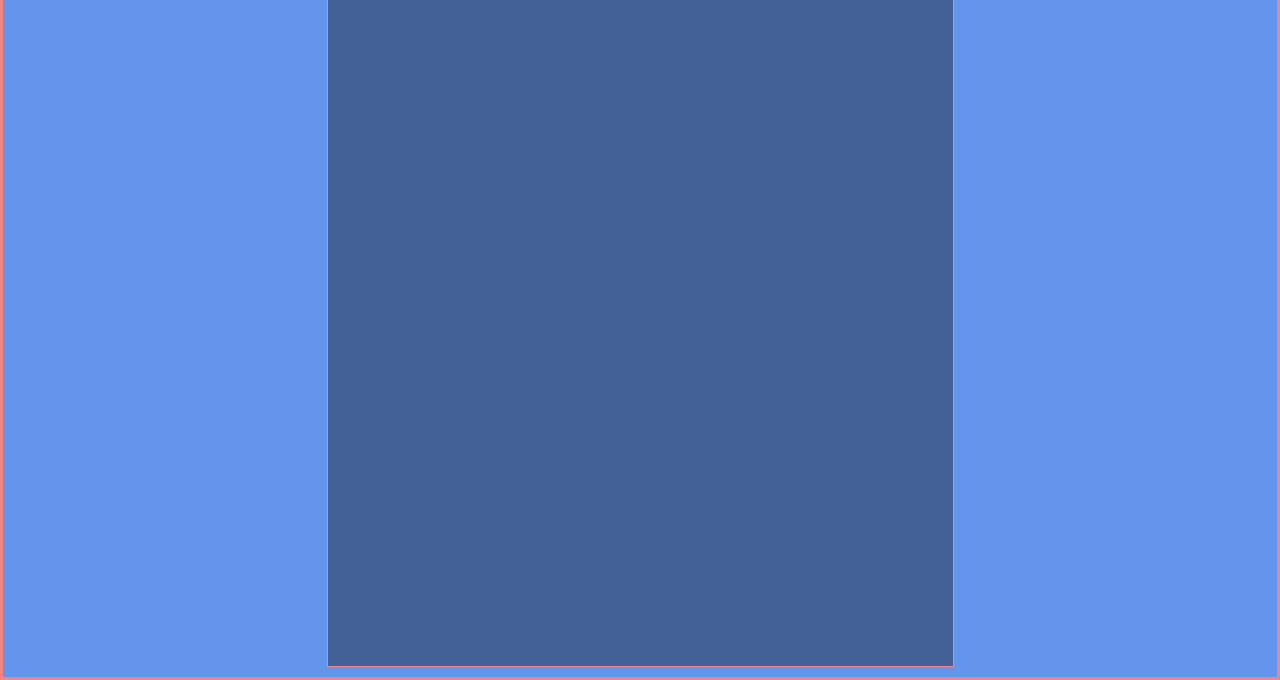
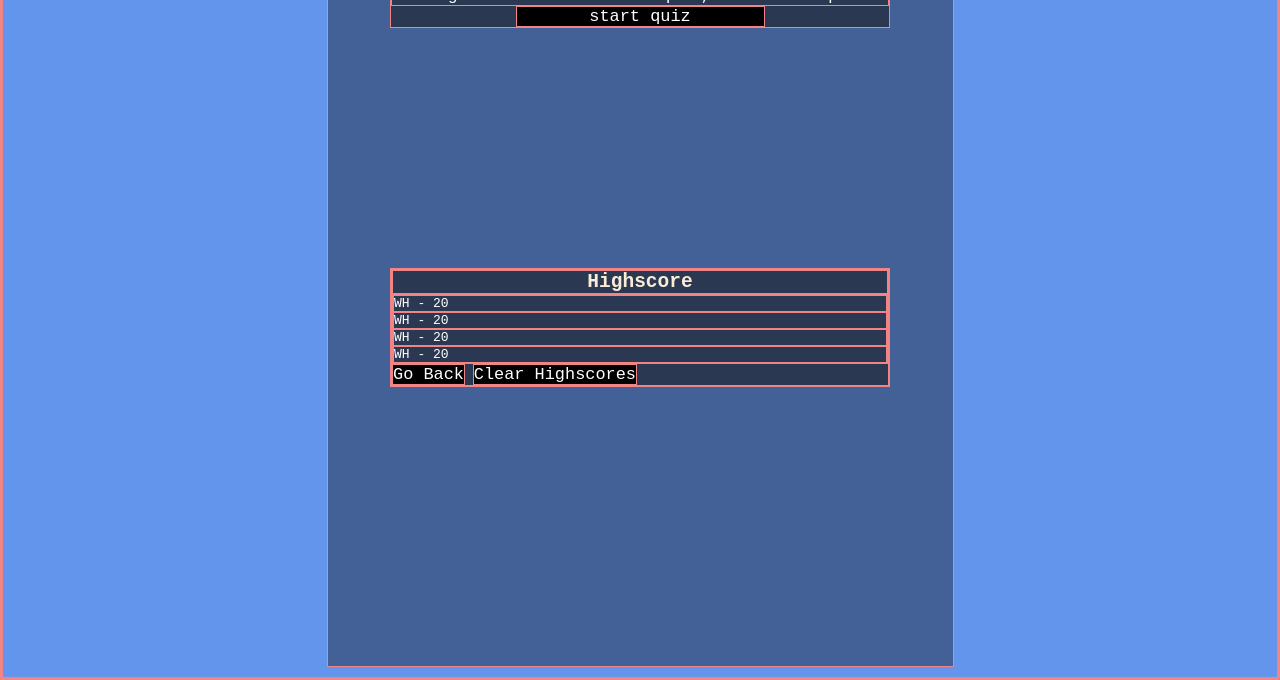
Before and after one commit to will198735/timed-code-quiz, a plain HTML site: page index.html in a window 1280 px wide. Shown: the part 124-804 px from the top of the page. Drawn offline with Linux system fonts and the light colour scheme.

Commit message:
html added section quiz, highscore css added styling

```diff
--- a/assets/css/style.css
+++ b/assets/css/style.css
@@ -21,6 +21,14 @@ button {
     background-color: black;
     font-size: 1.3em;
 }
+
+h1, h2 {
+    color: antiquewhite;
+    text-align: center;
+}
+li {
+    list-style: none;
+}
 /* outer container section */
 .outer-container {
     padding: 10px;
@@ -41,8 +49,50 @@ button {
    height: 100%;
    width: 50%;
    margin: 0 auto;
+   display: flex;
+   flex-direction: column;
+   justify-content: center;
 
  }
 
 
  /* header-container section */
+ .quiz-intro, main{
+    /* display: none; */
+    margin-bottom: 30vh;
+    margin-left: 10%;
+    margin-right: 10%;
+    background-color: rgb(43, 56, 82);
+ }
+ .quiz-intro p {
+    text-align: center;
+ }
+ .quiz-intro button {
+    display: block;
+    width: 50%;
+    margin: 0 auto;
+ }
+ main {
+    display: block;
+ }
+
+ /* quiz question */
+ .question {
+    display: none;
+ }
+
+ /* quiz finish */
+ .quiz-finish {
+    display: none;
+
+ }
+ .highscores {
+    display: block;
+
+ } .highscores ol {
+
+    max-height: 200px;
+ }
+ .highscores ol:hover {
+    overflow: scroll;
+ }
--- a/index.html
+++ b/index.html
@@ -22,11 +22,52 @@
 <header class="quiz-intro">
     <h1>Welcome the quiz</h1>
     <p>To get started with the quiz, start the quiz</p>
+    <button>start quiz</button>
 
 </header>
 
 <!-- main quiz contet -->
 <main>
+    <!-- phase 2 -->
+    <section class="question">
+        <h2>Question Here</h2>
+        <ul>
+            <!-- this will be generated in javascrip -->
+            <li><button>Answer 1</button></li>
+            <li><button>Answer 2</button></li>
+            <li><button>Answer 3</button></li>
+            <li><button>Answer 4</button></li>
+
+        </ul>
+
+    </section>
+
+    <section class="quiz-finish">
+        <!-- phase 3 -->
+        <h2>Quiz Finished</h2>
+        <p>Your Score: 00</p>
+        <div>
+            <label for="">Enter initials:</label>
+            <input type="text">
+            <button>Submit</button>
+        </div>
+
+    </section>
+
+    <!-- phase 4 -->
+    <section class="highscores">
+        <h2>Highscore</h2>
+    <ol>
+         <!-- this will be generated in javascrip -->
+        <li>WH - 20</li>
+        <li>WH - 20</li>
+        <li>WH - 20</li>
+        <li>WH - 20</li>
+    </ol>
+    <button>Go Back</button>
+    <button>Clear Highscores</button>
+
+    </section>
 
 </main>
         </div>
```
